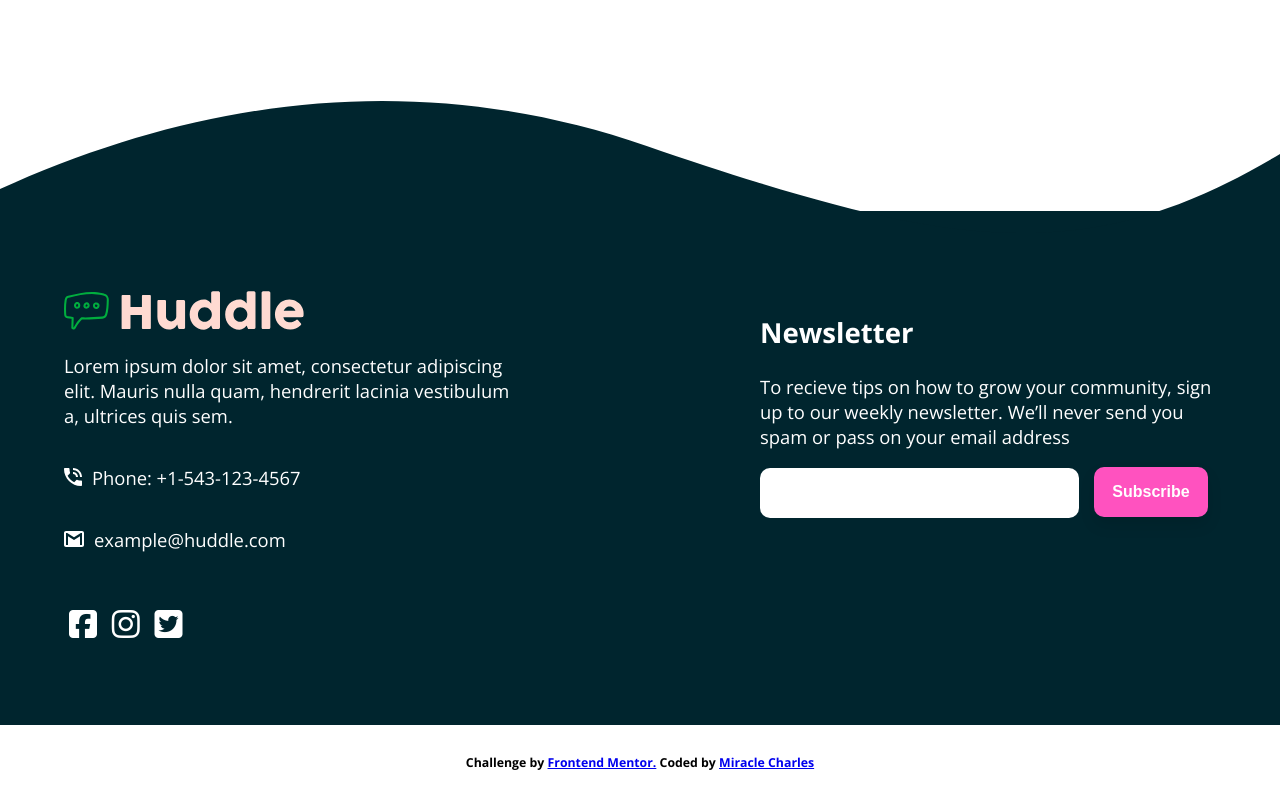
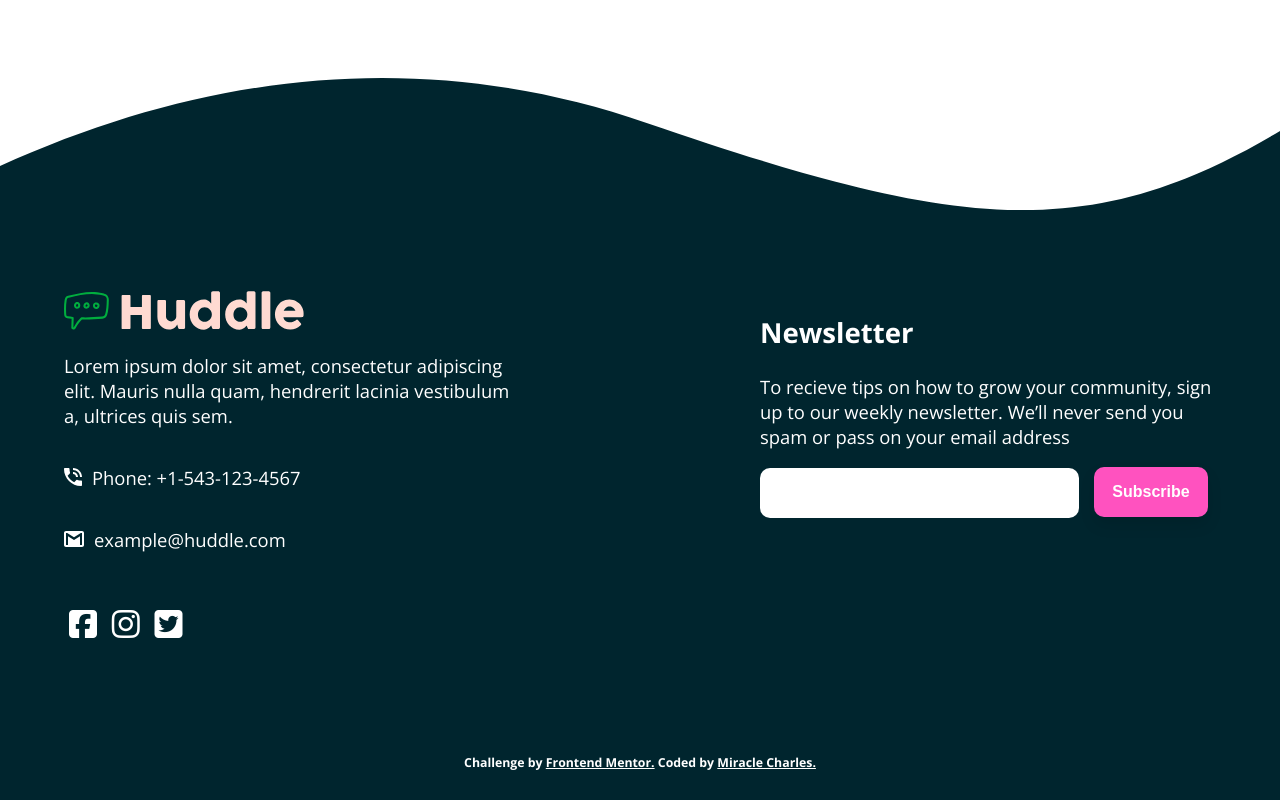
Before and after one commit to Mimi-cyber/huddle, a plain HTML site: page index.html in a window 1280 px wide. Shown: the part 4137-4937 px from the top of the page. Drawn offline with nearby package versions, Linux system fonts and the light colour scheme.

Commit message:
changed position of footer

```diff
--- a/index.html
+++ b/index.html
@@ -140,13 +140,13 @@
                         </div>
                     </div>
                 </div>
+                <footer>
+                    <div>
+                        <h6>Challenge by <a href="#"><span>Frontend Mentor.</span></a> Coded by <a href="#"><span>Miracle Charles.</span></a></h6>
+                    </div>
+                </footer>
             </section>
         </div>
-        <footer>
-            <div>
-                <h6>Challenge by <a href="#"><span>Frontend Mentor.</span></a> Coded by <a href="#"><span>Miracle Charles</span></a></h6>
-            </div>
-        </footer>
     </div>
 </body>
 </html>
--- a/styles.css
+++ b/styles.css
@@ -185,7 +185,7 @@ nav button{
     position: absolute;
     height: 10rem;
     width: 100%;
-    top: -110px;
+    top: -133px;
     background-size: 100%;
 }
 #logo img{
@@ -231,6 +231,9 @@ p{
 }
 footer{
     text-align: center;
+}
+footer a{
+    color: #fff;
 }
 @media screen and (max-width: 992px){
     nav button{
```
